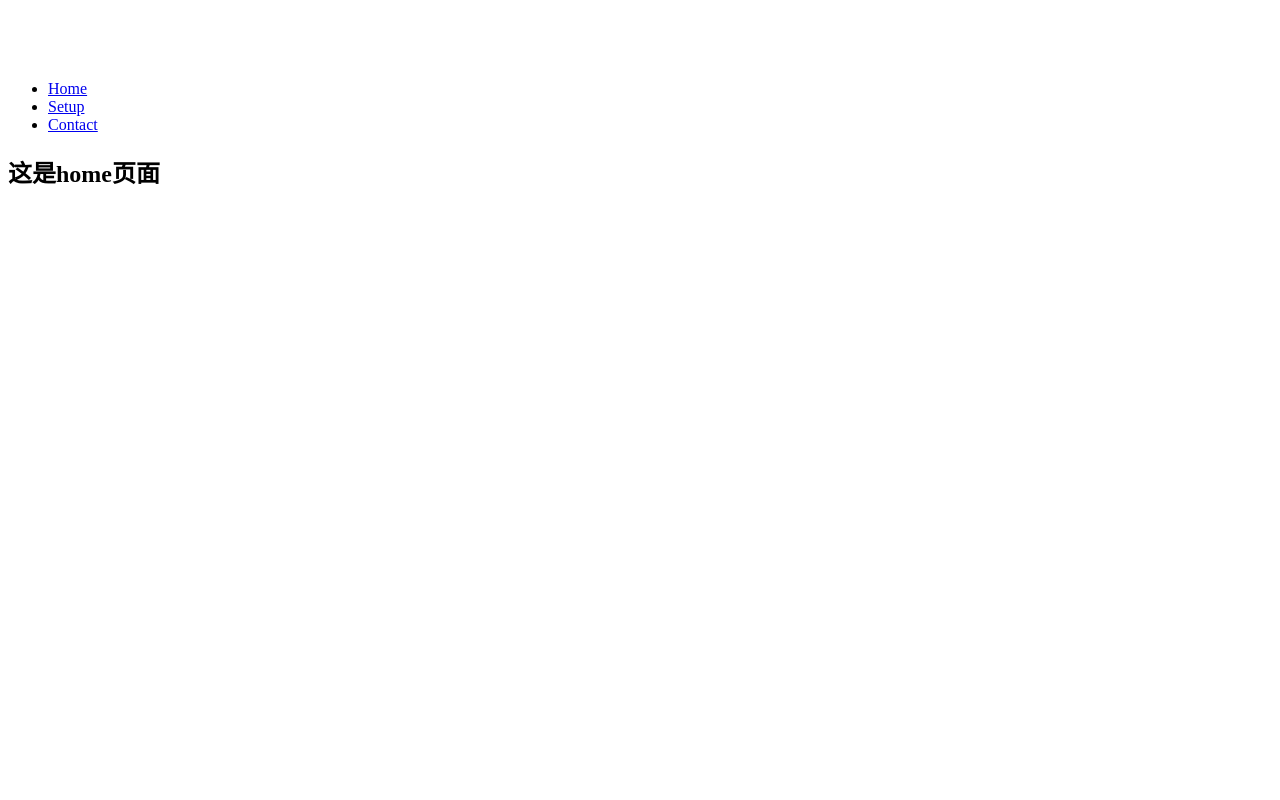
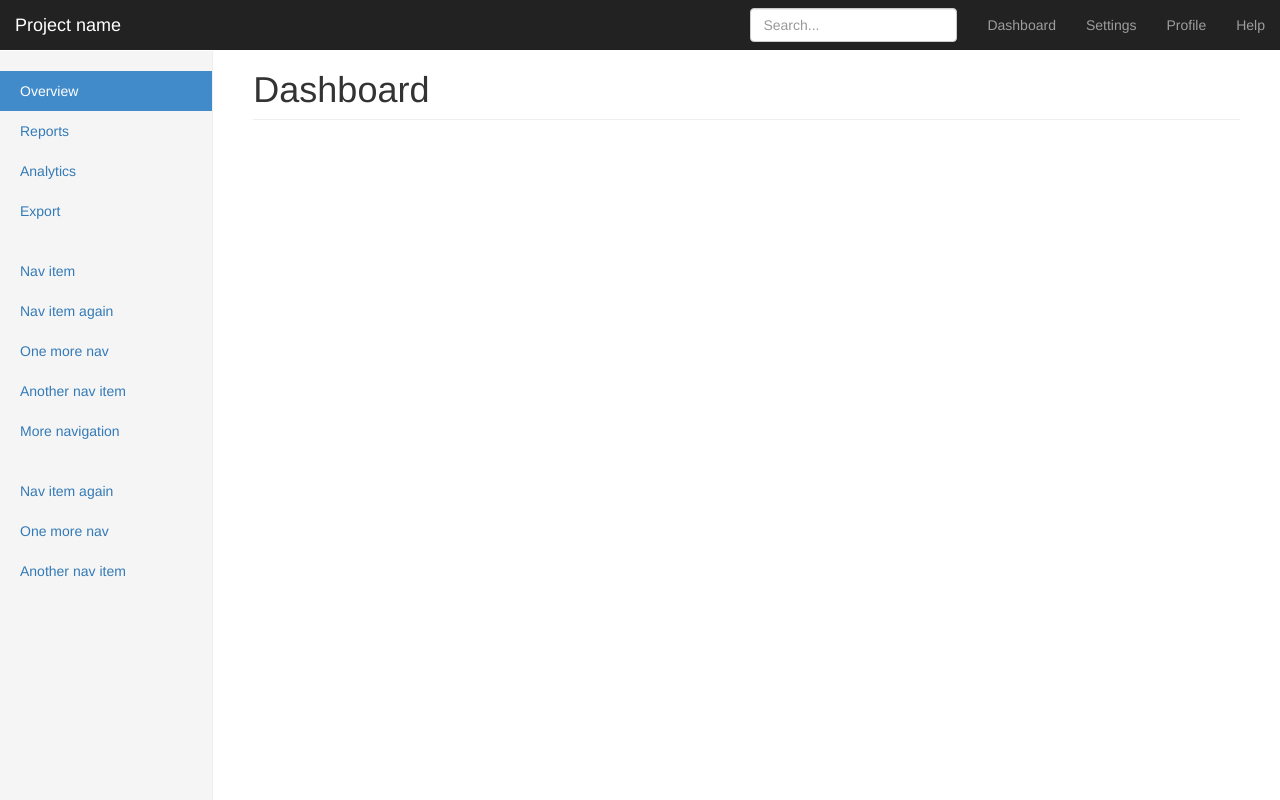
Before and after one commit to shwyppp/lagou, a website: page index.html in a window 1280 px wide. Drawn offline with nearby package versions, Linux system fonts and the light colour scheme; some packages are replaced by stand-ins of ours.

Commit message:
bootstrap

```diff
--- a/gulpfile.js
+++ b/gulpfile.js
@@ -119,7 +119,7 @@ gulp.task('concat', function() {
 // SASS task, will run when any SCSS files change & BrowserSync
 // will auto-update browsers
 gulp.task('sass', function() {
-  return gulp.src('styles/style.scss')
+  return gulp.src('styles/*.scss')
     .pipe($.sourcemaps.init())
     .pipe($.sass({
       style: 'expanded'
--- a/index.html
+++ b/index.html
@@ -9,7 +9,7 @@
 		<base href="/">
 		<meta charset="utf-8">
 		<meta http-equiv="x-ua-compatible" content="ie=edge">
-		<title>AngularJS </title>
+		<title>人人电影 </title>
 		<meta name="description" content="Simple AngularJS Boilerplate to kick start your new project with SASS support and Gulp watch/build tasks">
 
 		<!-- mobile meta -->
@@ -26,7 +26,8 @@
 
 		<!-- CSS -->
 		<!-- build:css css/style.min.css -->
-		<link rel="stylesheet" href="bower_components/OwlCarousel/owl-carousel/owl.carousel.css" />
+		<link rel="stylesheet" href="bower_components/bootstrap/dist/css/bootstrap.min.css">
+		<link rel="stylesheet" type="text/css" href="styles/dashboard.css">
 		<link rel="stylesheet" type="text/css" href="styles/style.css" />
 		<!-- endbuild -->
 
@@ -39,30 +40,59 @@
 		<![endif]-->
 
 		<!-- Navigation -->
-		<header class="header" role="banner" itemscope itemtype="http://schema.org/WPHeader">
-		    <div id="inner-header" class="wrap container cf">
+		<nav class="navbar navbar-inverse navbar-fixed-top" role="navigation">
+	      <div class="container-fluid">
+	        <div class="navbar-header">
+	          <button type="button" class="navbar-toggle collapsed" data-toggle="collapse" data-target="#navbar" aria-expanded="false" aria-controls="navbar">
+	            <span class="sr-only">Toggle navigation</span>
+	            <span class="icon-bar"></span>
+	            <span class="icon-bar"></span>
+	            <span class="icon-bar"></span>
+	          </button>
+	          <a class="navbar-brand" href="#">Project name</a>
+	        </div>
+	        <div id="navbar" class="navbar-collapse collapse">
+	          <ul class="nav navbar-nav navbar-right">
+	            <li><a href="#">Dashboard</a></li>
+	            <li><a href="#">Settings</a></li>
+	            <li><a href="#">Profile</a></li>
+	            <li><a href="#">Help</a></li>
+	          </ul>
+	          <form class="navbar-form navbar-right">
+	            <input type="text" class="form-control" placeholder="Search...">
+	          </form>
+	        </div>
+	      </div>
+	    </nav>
 
-		        <!-- logo -->
-		        <h1 id="logo" class="text-hide h1 pull-left" itemscope itemtype="http://schema.org/Organization">
-		            <a href="#/" rel="nofollow"><img src="" alt=""></a>
-		        </h1>
+	    <div class="container-fluid">
+	      <div class="row">
+	        <div class="col-sm-3 col-md-2 sidebar">
+	          <ul class="nav nav-sidebar">
+	            <li class="active"><a href="#">Overview</a></li>
+	            <li><a href="#">Reports</a></li>
+	            <li><a href="#">Analytics</a></li>
+	            <li><a href="#">Export</a></li>
+	          </ul>
+	          <ul class="nav nav-sidebar">
+	            <li><a href="">Nav item</a></li>
+	            <li><a href="">Nav item again</a></li>
+	            <li><a href="">One more nav</a></li>
+	            <li><a href="">Another nav item</a></li>
+	            <li><a href="">More navigation</a></li>
+	          </ul>
+	          <ul class="nav nav-sidebar">
+	            <li><a href="">Nav item again</a></li>
+	            <li><a href="">One more nav</a></li>
+	            <li><a href="">Another nav item</a></li>
+	          </ul>
+	        </div>
+	        <div class="col-sm-9 col-sm-offset-3 col-md-10 col-md-offset-2 main">
+	          <h1 class="page-header">Dashboard</h1>
 
-		        <!-- hamburger icon -->
-		        <responsive-nav></responsive-nav>
-
-		        <!-- nav -->
-		        <nav role="navigation" class="main-nav text-center" itemscope itemtype="http://schema.org/SiteNavigationElement">
-		            <ul class="menu cf">
-		                <li><a href="#/home">Home</a></li>
-		                <li><a href="#/setup">Setup</a></li>
-		                <li><a href="#/contact">Contact</a></li>
-		            </ul>
-		        </nav>
-		    </div>
-		</header>
-
-		<!-- Main view for templates -->
-		<div data-ng-view="" class="container"></div>
+	        </div>
+	      </div>
+	    </div>
 
 	</body>
 
--- /dev/null
+++ b/styles/dashboard.scss
@@ -0,0 +1,111 @@
+/*
+* @Author: 虚竹
+* @Date:   2016-09-26 22:20:55
+* @Last Modified by:   虚竹
+* @Last Modified time: 2016-09-26 22:20:59
+*/
+/*
+ * Base structure
+ */
+
+/* Move down content because we have a fixed navbar that is 50px tall */
+body {
+  padding-top: 50px;
+}
+
+
+/*
+ * Global add-ons
+ */
+
+.sub-header {
+  padding-bottom: 10px;
+  border-bottom: 1px solid #eee;
+}
+
+/*
+ * Top navigation
+ * Hide default border to remove 1px line.
+ */
+.navbar-fixed-top {
+  border: 0;
+}
+
+/*
+ * Sidebar
+ */
+
+/* Hide for mobile, show later */
+.sidebar {
+  display: none;
+}
+@media (min-width: 768px) {
+  .sidebar {
+    position: fixed;
+    top: 51px;
+    bottom: 0;
+    left: 0;
+    z-index: 1000;
+    display: block;
+    padding: 20px;
+    overflow-x: hidden;
+    overflow-y: auto; /* Scrollable contents if viewport is shorter than content. */
+    background-color: #f5f5f5;
+    border-right: 1px solid #eee;
+  }
+}
+
+/* Sidebar navigation */
+.nav-sidebar {
+  margin-right: -21px; /* 20px padding + 1px border */
+  margin-bottom: 20px;
+  margin-left: -20px;
+}
+.nav-sidebar > li > a {
+  padding-right: 20px;
+  padding-left: 20px;
+}
+.nav-sidebar > .active > a,
+.nav-sidebar > .active > a:hover,
+.nav-sidebar > .active > a:focus {
+  color: #fff;
+  background-color: #428bca;
+}
+
+
+/*
+ * Main content
+ */
+
+.main {
+  padding: 20px;
+}
+@media (min-width: 768px) {
+  .main {
+    padding-right: 40px;
+    padding-left: 40px;
+  }
+}
+.main .page-header {
+  margin-top: 0;
+}
+
+
+/*
+ * Placeholder dashboard ideas
+ */
+
+.placeholders {
+  margin-bottom: 30px;
+  text-align: center;
+}
+.placeholders h4 {
+  margin-bottom: 0;
+}
+.placeholder {
+  margin-bottom: 20px;
+}
+.placeholder img {
+  display: inline-block;
+  border-radius: 50%;
+}
```
Also changed, not shown: styles/dashboard.css (added).
